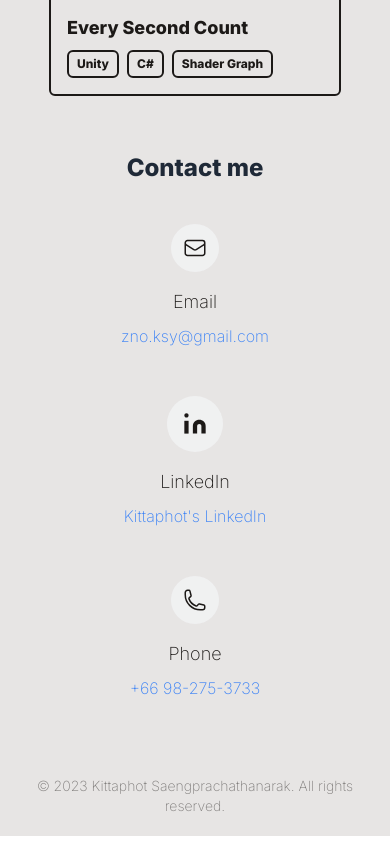
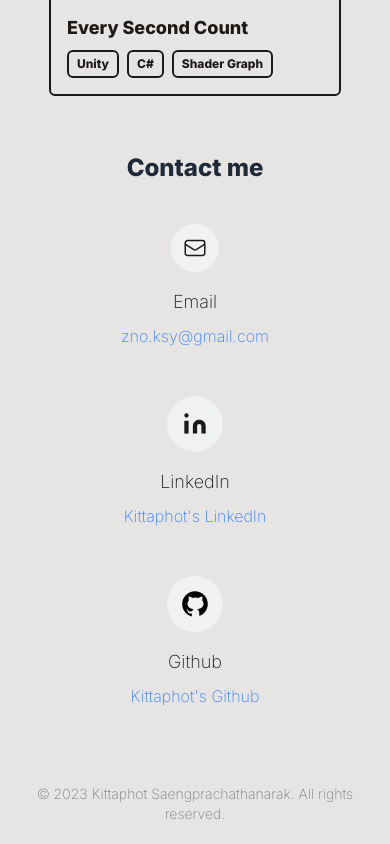
Before and after one commit to ZnoKunG/znokung-portfolio, a React (Vite) app: page / in a window 390 px wide. Shown: the part 950-1794 px from the top of the page. Built offline with nearby package versions, Linux system fonts and the light colour scheme.

Commit message:
change phone number to github

```diff
--- a/src/components/Contact.jsx
+++ b/src/components/Contact.jsx
@@ -35,13 +35,13 @@
 
             <div class="flex flex-col items-center justify-center text-center">
                 <span class="p-3 rounded-full bg-gray-100/80 dark:bg-stone-700">
-                    <svg xmlns="http://www.w3.org/2000/svg" fill="none" viewBox="0 0 24 24" stroke-width="1.5" stroke="currentColor" class="w-6 h-6">
-                        <path stroke-linecap="round" stroke-linejoin="round" d="M2.25 6.75c0 8.284 6.716 15 15 15h2.25a2.25 2.25 0 002.25-2.25v-1.372c0-.516-.351-.966-.852-1.091l-4.423-1.106c-.44-.11-.902.055-1.173.417l-.97 1.293c-.282.376-.769.542-1.21.38a12.035 12.035 0 01-7.143-7.143c-.162-.441.004-.928.38-1.21l1.293-.97c.363-.271.527-.734.417-1.173L6.963 3.102a1.125 1.125 0 00-1.091-.852H4.5A2.25 2.25 0 002.25 4.5v2.25z" />
-                    </svg>
+                <svg className="w-8 h-8 dark:fill-white" xmlns="http://www.w3.org/2000/svg" viewBox="0 0 30 30">
+                <path d="M15,3C8.373,3,3,8.373,3,15c0,5.623,3.872,10.328,9.092,11.63C12.036,26.468,12,26.28,12,26.047v-2.051 c-0.487,0-1.303,0-1.508,0c-0.821,0-1.551-0.353-1.905-1.009c-0.393-0.729-0.461-1.844-1.435-2.526 c-0.289-0.227-0.069-0.486,0.264-0.451c0.615,0.174,1.125,0.596,1.605,1.222c0.478,0.627,0.703,0.769,1.596,0.769 c0.433,0,1.081-0.025,1.691-0.121c0.328-0.833,0.895-1.6,1.588-1.962c-3.996-0.411-5.903-2.399-5.903-5.098 c0-1.162,0.495-2.286,1.336-3.233C9.053,10.647,8.706,8.73,9.435,8c1.798,0,2.885,1.166,3.146,1.481C13.477,9.174,14.461,9,15.495,9 c1.036,0,2.024,0.174,2.922,0.483C18.675,9.17,19.763,8,21.565,8c0.732,0.731,0.381,2.656,0.102,3.594 c0.836,0.945,1.328,2.066,1.328,3.226c0,2.697-1.904,4.684-5.894,5.097C18.199,20.49,19,22.1,19,23.313v2.734 c0,0.104-0.023,0.179-0.035,0.268C23.641,24.676,27,20.236,27,15C27,8.373,21.627,3,15,3z"></path>
+                </svg>
                 </span>
 
-                <h2 class="mt-4 text-lg font-medium text-stone-900 dark:text-white">Phone</h2>
-                <p class="mt-2 text-blue-500 dark:text-blue-400">+66 98-275-3733</p>
+                <h2 class="mt-4 text-lg font-medium text-stone-900 dark:text-white">Github</h2>
+                <a href='https://github.com/ZnoKunG' class="mt-2 text-blue-500 dark:text-blue-400">Kittaphot's Github</a>
             </div>
         </div>
     </div>
```
